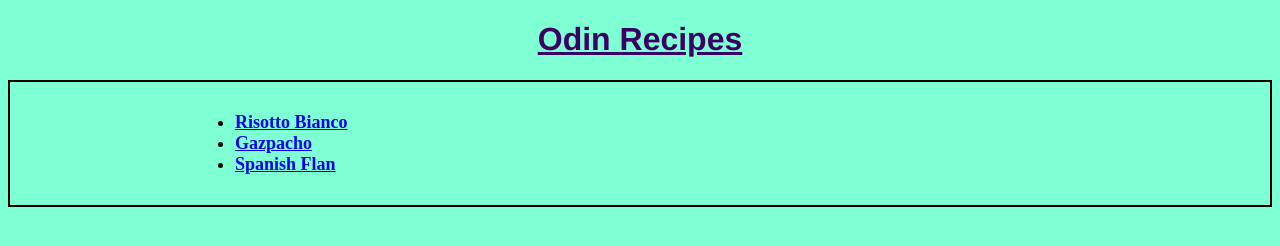
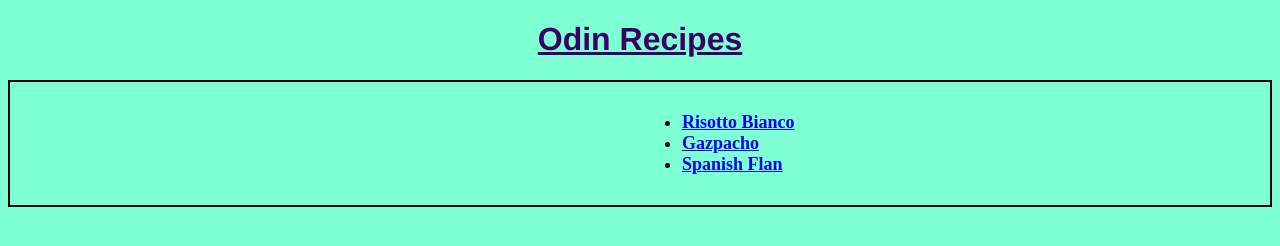
Before and after one commit to Lubesale/odin-recipes, a plain HTML site: page index.html in a window 1280 px wide. Drawn offline with Linux system fonts and the light colour scheme.

Commit message:
Fix padding on list

```diff
--- a/CSS/style.css
+++ b/CSS/style.css
@@ -10,8 +10,7 @@ h1{
 div.list{
     border: 2px solid black;
     padding: 12px;
-    padding-left:auto;
-    padding-left: 185px;
+    padding-left: 50%;
     font-size: large;
     font-weight: bold;
 }
```
